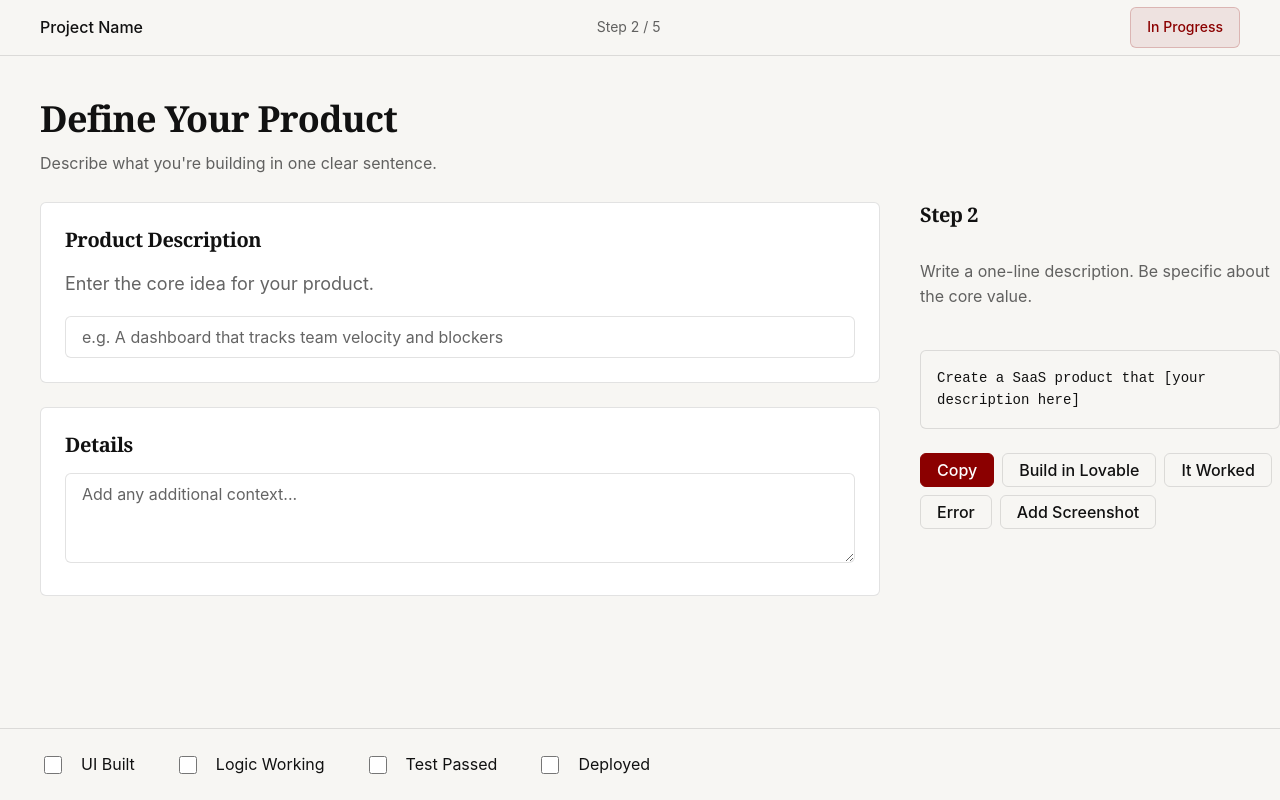
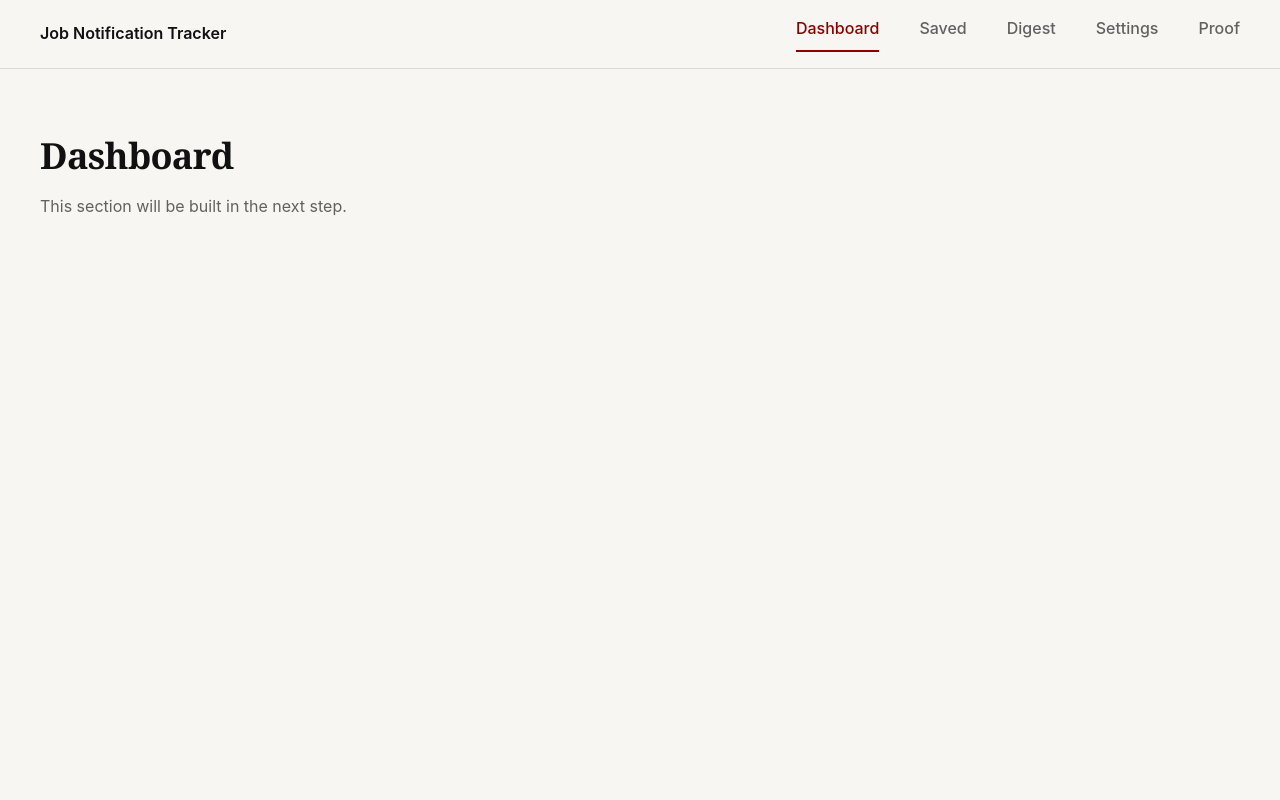
Before and after one commit to anshika-sys/kodnestJobEcosystem, a plain HTML site: page index.html in a window 1280 px wide. Drawn offline with Linux system fonts and the light colour scheme.

Commit message:
Add Job Notification Tracker route skeleton with nav and placeholder pages
Co-authored-by: Cursor <cursoragent@cursor.com>

```diff
--- /dev/null
+++ b/css/job-tracker.css
@@ -0,0 +1,152 @@
+/**
+ * Job Notification Tracker — Route Skeleton
+ * KodNest Premium Design System
+ */
+
+/* ========== APP LAYOUT ========== */
+.app--job-tracker {
+  min-height: 100vh;
+  background-color: var(--color-background);
+}
+
+/* ========== NAVIGATION BAR ========== */
+.nav-bar {
+  display: flex;
+  align-items: center;
+  justify-content: space-between;
+  padding: var(--space-2) var(--space-4);
+  border-bottom: var(--border);
+  background-color: var(--color-background);
+}
+
+.nav-bar__brand {
+  font-family: var(--font-sans);
+  font-size: var(--font-size-body);
+  font-weight: 600;
+  color: var(--color-text-primary);
+  text-decoration: none;
+}
+
+.nav-bar__brand:hover {
+  color: var(--color-text-primary);
+}
+
+.nav-bar__links {
+  display: flex;
+  align-items: center;
+  gap: var(--space-4);
+}
+
+.nav-bar__link {
+  font-size: var(--font-size-body);
+  font-weight: 500;
+  color: var(--color-text-muted);
+  text-decoration: none;
+  padding-bottom: var(--space-1);
+  border-bottom: 2px solid transparent;
+  transition: color var(--transition), border-color var(--transition);
+}
+
+.nav-bar__link:hover {
+  color: var(--color-text-primary);
+}
+
+.nav-bar__link--active {
+  color: var(--color-accent);
+  border-bottom-color: var(--color-accent);
+}
+
+/* Hamburger: hidden on desktop */
+.nav-bar__toggle {
+  display: none;
+  flex-direction: column;
+  justify-content: center;
+  gap: 5px;
+  width: 40px;
+  height: 40px;
+  padding: var(--space-1);
+  background: none;
+  border: var(--border);
+  border-radius: var(--radius);
+  cursor: pointer;
+  transition: background-color var(--transition);
+}
+
+.nav-bar__toggle:hover {
+  background-color: var(--color-accent-subtle);
+}
+
+.nav-bar__toggle-line {
+  display: block;
+  width: 100%;
+  height: 2px;
+  background-color: var(--color-text-primary);
+  transition: var(--transition);
+}
+
+/* ========== PLACEHOLDER PAGE ========== */
+.page-content {
+  flex: 1;
+  padding: var(--space-5) var(--space-4);
+}
+
+.placeholder-page {
+  max-width: var(--measure);
+}
+
+.placeholder-page__title {
+  font-family: var(--font-serif);
+  font-size: var(--font-size-heading-xl);
+  font-weight: 600;
+  letter-spacing: var(--letter-spacing-tight);
+  color: var(--color-text-primary);
+  margin: 0 0 var(--space-2) 0;
+}
+
+.placeholder-page__subtext {
+  font-size: var(--font-size-body);
+  color: var(--color-text-muted);
+  line-height: var(--line-height-body);
+  margin: 0;
+}
+
+/* ========== RESPONSIVE: MOBILE ========== */
+@media (max-width: 767px) {
+  .nav-bar__toggle {
+    display: flex;
+  }
+
+  .nav-bar__links {
+    position: absolute;
+    top: 100%;
+    left: 0;
+    right: 0;
+    flex-direction: column;
+    align-items: stretch;
+    padding: var(--space-2);
+    background-color: var(--color-background);
+    border-bottom: var(--border);
+    gap: 0;
+    display: none;
+    box-shadow: 0 4px 0 rgba(0, 0, 0, 0.04);
+  }
+
+  .nav-bar__links--open {
+    display: flex;
+  }
+
+  .nav-bar {
+    position: relative;
+  }
+
+  .nav-bar__link {
+    padding: var(--space-2);
+    border-bottom: none;
+    border-left: 3px solid transparent;
+  }
+
+  .nav-bar__link--active {
+    border-left-color: var(--color-accent);
+    border-bottom-color: transparent;
+  }
+}
--- a/index.html
+++ b/index.html
@@ -3,67 +3,38 @@
 <head>
   <meta charset="UTF-8">
   <meta name="viewport" content="width=device-width, initial-scale=1.0">
-  <title>KodNest Premium Build System</title>
+  <title>Job Notification Tracker — KodNest</title>
   <link rel="stylesheet" href="css/kodnest-design-system.css">
+  <link rel="stylesheet" href="css/job-tracker.css">
 </head>
 <body>
-  <div class="app">
-    <!-- TOP BAR -->
-    <header class="topbar">
-      <span class="topbar__project">Project Name</span>
-      <span class="topbar__progress">Step 2 / 5</span>
-      <div class="topbar__status">
-        <span class="badge badge--in-progress">In Progress</span>
-      </div>
+  <div class="app app--job-tracker">
+    <!-- TOP NAVIGATION -->
+    <header class="nav-bar">
+      <a href="#/dashboard" class="nav-bar__brand">Job Notification Tracker</a>
+      <button type="button" class="nav-bar__toggle" aria-label="Open menu" aria-expanded="false">
+        <span class="nav-bar__toggle-line"></span>
+        <span class="nav-bar__toggle-line"></span>
+        <span class="nav-bar__toggle-line"></span>
+      </button>
+      <nav class="nav-bar__links" aria-label="Main navigation">
+        <a href="#/dashboard" class="nav-bar__link" data-route="dashboard">Dashboard</a>
+        <a href="#/saved" class="nav-bar__link" data-route="saved">Saved</a>
+        <a href="#/digest" class="nav-bar__link" data-route="digest">Digest</a>
+        <a href="#/settings" class="nav-bar__link" data-route="settings">Settings</a>
+        <a href="#/proof" class="nav-bar__link" data-route="proof">Proof</a>
+      </nav>
     </header>
 
-    <!-- CONTEXT HEADER -->
-    <section class="context-header">
-      <h1 class="context-header__title">Define Your Product</h1>
-      <p class="context-header__subtext">Describe what you're building in one clear sentence.</p>
-    </section>
+    <!-- PAGE CONTENT -->
+    <main class="page-content" id="page-content">
+      <section class="placeholder-page">
+        <h1 class="placeholder-page__title">Dashboard</h1>
+        <p class="placeholder-page__subtext">This section will be built in the next step.</p>
+      </section>
+    </main>
+  </div>
 
-    <!-- MAIN CONTENT: Workspace + Panel -->
-    <main class="main-content">
-      <!-- PRIMARY WORKSPACE (70%) -->
-      <div class="workspace">
-        <div class="card">
-          <h3 class="heading-md">Product Description</h3>
-          <p class="body-text text-muted">Enter the core idea for your product.</p>
-          <input type="text" class="input" placeholder="e.g. A dashboard that tracks team velocity and blockers">
-        </div>
-        <div class="card">
-          <h3 class="heading-md">Details</h3>
-          <textarea class="input" placeholder="Add any additional context..." rows="3"></textarea>
-        </div>
-      </div>
-
-      <!-- SECONDARY PANEL (30%) -->
-      <aside class="panel">
-        <h2 class="panel__title">Step 2</h2>
-        <p class="panel__description">Write a one-line description. Be specific about the core value.</p>
-        <div class="prompt-box">
-          Create a SaaS product that [your description here]
-        </div>
-        <div class="panel__actions">
-          <button class="btn btn--primary">Copy</button>
-          <button class="btn btn--secondary">Build in Lovable</button>
-          <button class="btn btn--secondary">It Worked</button>
-          <button class="btn btn--secondary">Error</button>
-          <button class="btn btn--secondary">Add Screenshot</button>
-        </div>
-      </aside>
-    </main>
-
-    <!-- PROOF FOOTER -->
-    <footer class="proof-footer">
-      <ul class="checklist">
-        <li class="checklist__item"><input type="checkbox" class="checklist__checkbox" id="proof-1"> <label for="proof-1">UI Built</label></li>
-        <li class="checklist__item"><input type="checkbox" class="checklist__checkbox" id="proof-2"> <label for="proof-2">Logic Working</label></li>
-        <li class="checklist__item"><input type="checkbox" class="checklist__checkbox" id="proof-3"> <label for="proof-3">Test Passed</label></li>
-        <li class="checklist__item"><input type="checkbox" class="checklist__checkbox" id="proof-4"> <label for="proof-4">Deployed</label></li>
-      </ul>
-    </footer>
-  </div>
+  <script src="js/router.js"></script>
 </body>
 </html>
--- /dev/null
+++ b/js/router.js
@@ -0,0 +1,90 @@
+/**
+ * Job Notification Tracker — Route Skeleton
+ * Hash-based routing for static deployment
+ */
+
+const ROUTES = {
+  '': 'dashboard',
+  '/': 'dashboard',
+  '/dashboard': 'dashboard',
+  '/saved': 'saved',
+  '/digest': 'digest',
+  '/settings': 'settings',
+  '/proof': 'proof'
+};
+
+const PAGE_TITLES = {
+  dashboard: 'Dashboard',
+  saved: 'Saved',
+  digest: 'Digest',
+  settings: 'Settings',
+  proof: 'Proof'
+};
+
+function getRoute() {
+  const hash = window.location.hash.slice(1) || '/';
+  return ROUTES[hash] || 'dashboard';
+}
+
+function renderPage(route) {
+  const container = document.getElementById('page-content');
+  if (!container) return;
+
+  const title = PAGE_TITLES[route] || 'Dashboard';
+  container.innerHTML = `
+    <section class="placeholder-page">
+      <h1 class="placeholder-page__title">${title}</h1>
+      <p class="placeholder-page__subtext">This section will be built in the next step.</p>
+    </section>
+  `;
+}
+
+function updateNav(route) {
+  document.querySelectorAll('.nav-bar__link').forEach((link) => {
+    const isActive = link.dataset.route === route;
+    link.classList.toggle('nav-bar__link--active', isActive);
+  });
+}
+
+function closeMobileMenu() {
+  const toggle = document.querySelector('.nav-bar__toggle');
+  const links = document.querySelector('.nav-bar__links');
+  if (toggle && links) {
+    toggle.setAttribute('aria-expanded', 'false');
+    links.classList.remove('nav-bar__links--open');
+  }
+}
+
+function handleRoute() {
+  const route = getRoute();
+  renderPage(route);
+  updateNav(route);
+  closeMobileMenu();
+}
+
+function init() {
+  handleRoute();
+
+  window.addEventListener('hashchange', handleRoute);
+
+  document.querySelector('.nav-bar__toggle')?.addEventListener('click', () => {
+    const toggle = document.querySelector('.nav-bar__toggle');
+    const links = document.querySelector('.nav-bar__links');
+    if (toggle && links) {
+      const isOpen = links.classList.toggle('nav-bar__links--open');
+      toggle.setAttribute('aria-expanded', isOpen);
+    }
+  });
+
+  document.querySelectorAll('.nav-bar__link').forEach((link) => {
+    link.addEventListener('click', () => {
+      if (window.innerWidth < 768) closeMobileMenu();
+    });
+  });
+}
+
+if (document.readyState === 'loading') {
+  document.addEventListener('DOMContentLoaded', init);
+} else {
+  init();
+}
```
